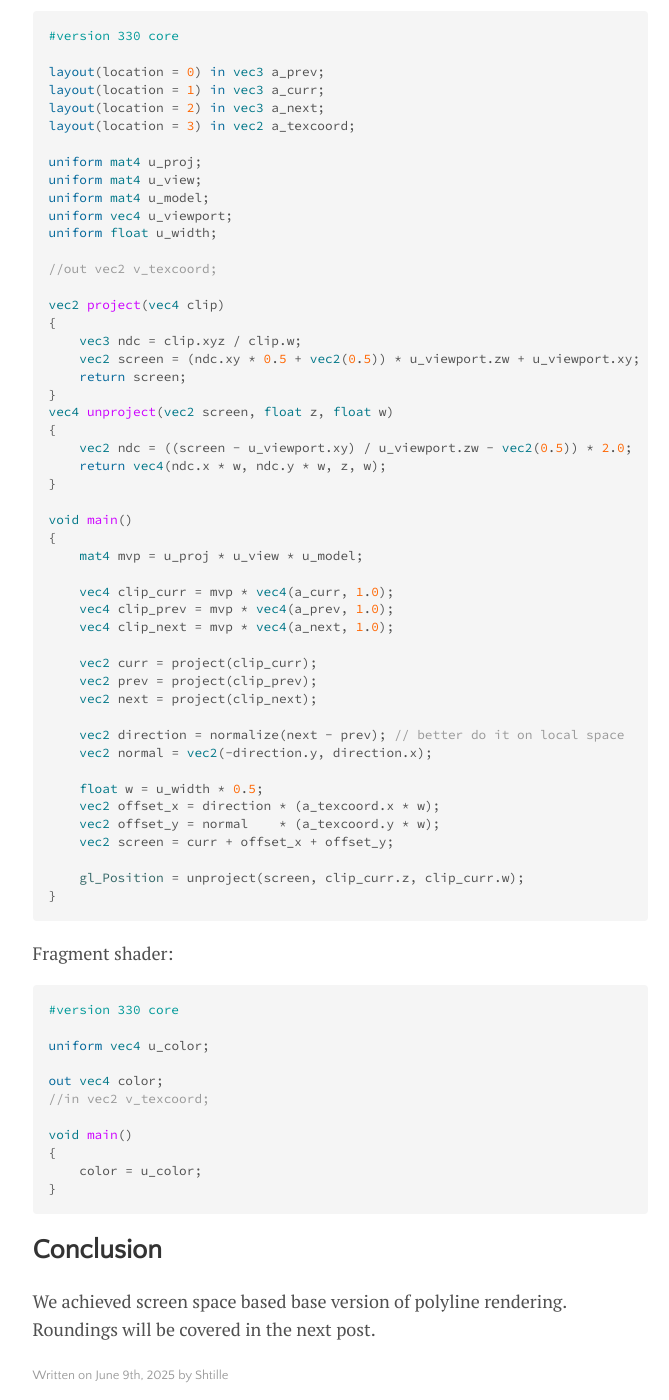
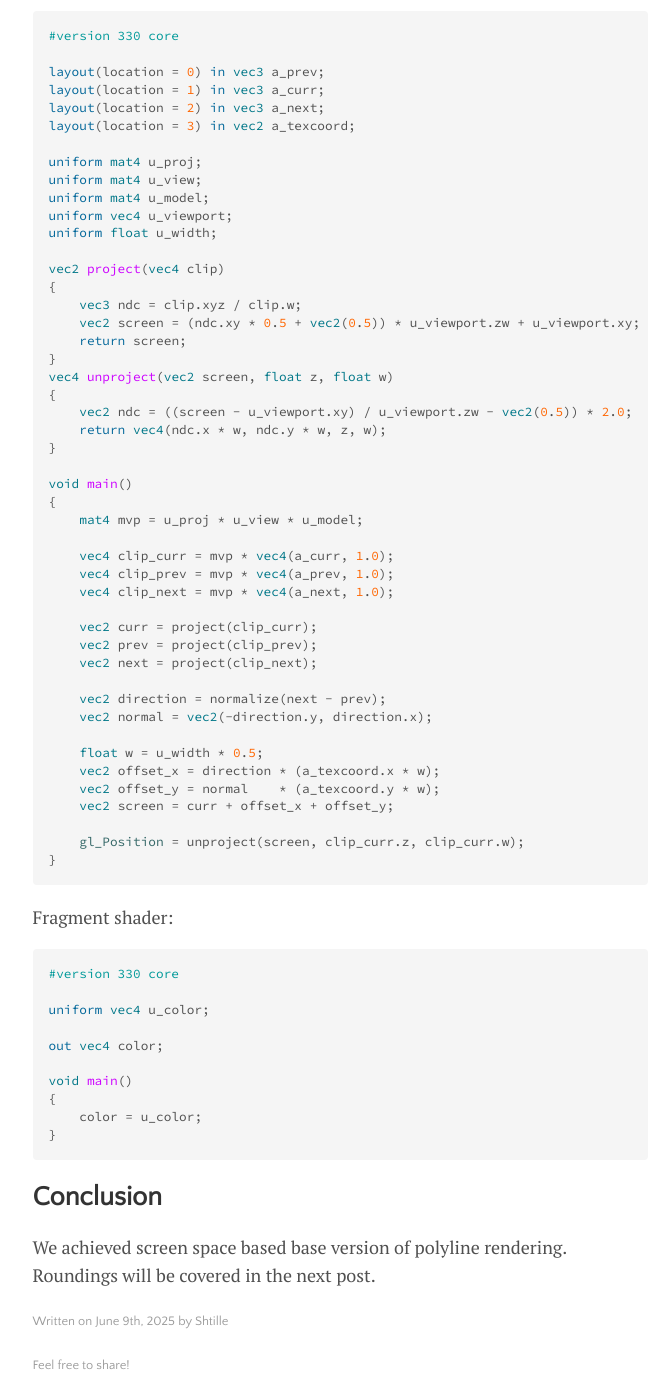
Before and after one commit to Shtille/blog, a Jekyll site: the page built from _posts/2025-06-09-polyline-rendering.md, in a window 1280 px wide and 1400 px high, scrolled down 5223 px. Shown: the whole window, without its empty margins (300-969 px from the left). Built offline with Jekyll 4.4.1, drawn with Linux system fonts in a browser that asks for light colours; formulas are drawn with MathJax 3.

Commit message:
Update 2025-06-09-polyline-rendering.md

```diff
--- a/_posts/2025-06-09-polyline-rendering.md
+++ b/_posts/2025-06-09-polyline-rendering.md
@@ -242,8 +242,6 @@
 uniform vec4 u_viewport;
 uniform float u_width;
 
-//out vec2 v_texcoord;
-
 vec2 project(vec4 clip)
 {
     vec3 ndc = clip.xyz / clip.w;
@@ -268,7 +266,7 @@
     vec2 prev = project(clip_prev);
     vec2 next = project(clip_next);
 
-    vec2 direction = normalize(next - prev); // better do it on local space
+    vec2 direction = normalize(next - prev);
     vec2 normal = vec2(-direction.y, direction.x);
 
     float w = u_width * 0.5;
@@ -287,7 +285,6 @@
 uniform vec4 u_color;
 
 out vec4 color;
-//in vec2 v_texcoord;
 
 void main()
 {
```
